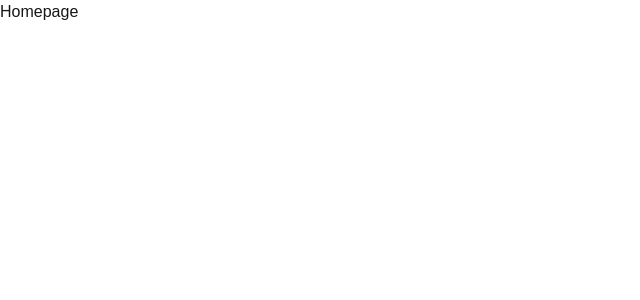
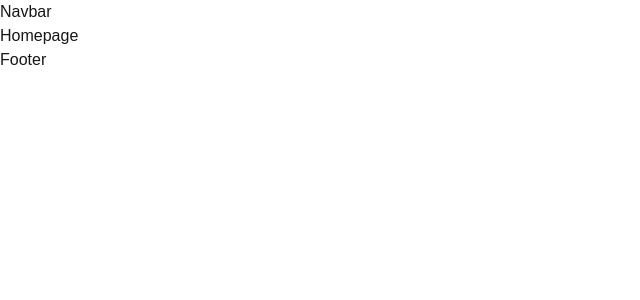
Before and after one commit to Guillermo-Martin/pet-adoption, a Next.js app: page / in a window 1280 px wide. Shown: the top 300 px of the page, without its empty margins (0-640 px from the left). Built offline with nearby package versions, Linux system fonts and the light colour scheme.

Commit message:
Create 'Footer', 'Navbar', and 'Layout' components

```diff
--- a/src/app/page.tsx
+++ b/src/app/page.tsx
@@ -1,10 +1,11 @@
 // import Image from "next/image";
+import Layout from "./../components/Layout";
 
 export default function Home() {
   return (
-    <div>
+    <Layout>
       <h1>Homepage</h1>
-    </div>
+    </Layout>
 
 
     // ---------- Default homepage ----------
--- /dev/null
+++ b/src/components/Footer.tsx
@@ -0,0 +1,9 @@
+function Footer() {
+  return (
+    <div>
+      <h2>Footer</h2>
+    </div>
+  );
+};
+
+export default Footer;
--- /dev/null
+++ b/src/components/Layout.tsx
@@ -0,0 +1,16 @@
+import Navbar from "./Navbar";
+import Footer from "./Footer";
+
+function Layout({ children }) {
+  return (
+    <div>
+      <Navbar />
+      <main>
+        {children}
+      </main>
+      <Footer />
+    </div>
+  );
+};
+
+export default Layout;
--- /dev/null
+++ b/src/components/Navbar.tsx
@@ -0,0 +1,9 @@
+function Navbar() {
+  return (
+    <div>
+      <h2>Navbar</h2>
+    </div>
+  );
+};
+
+export default Navbar;
```
